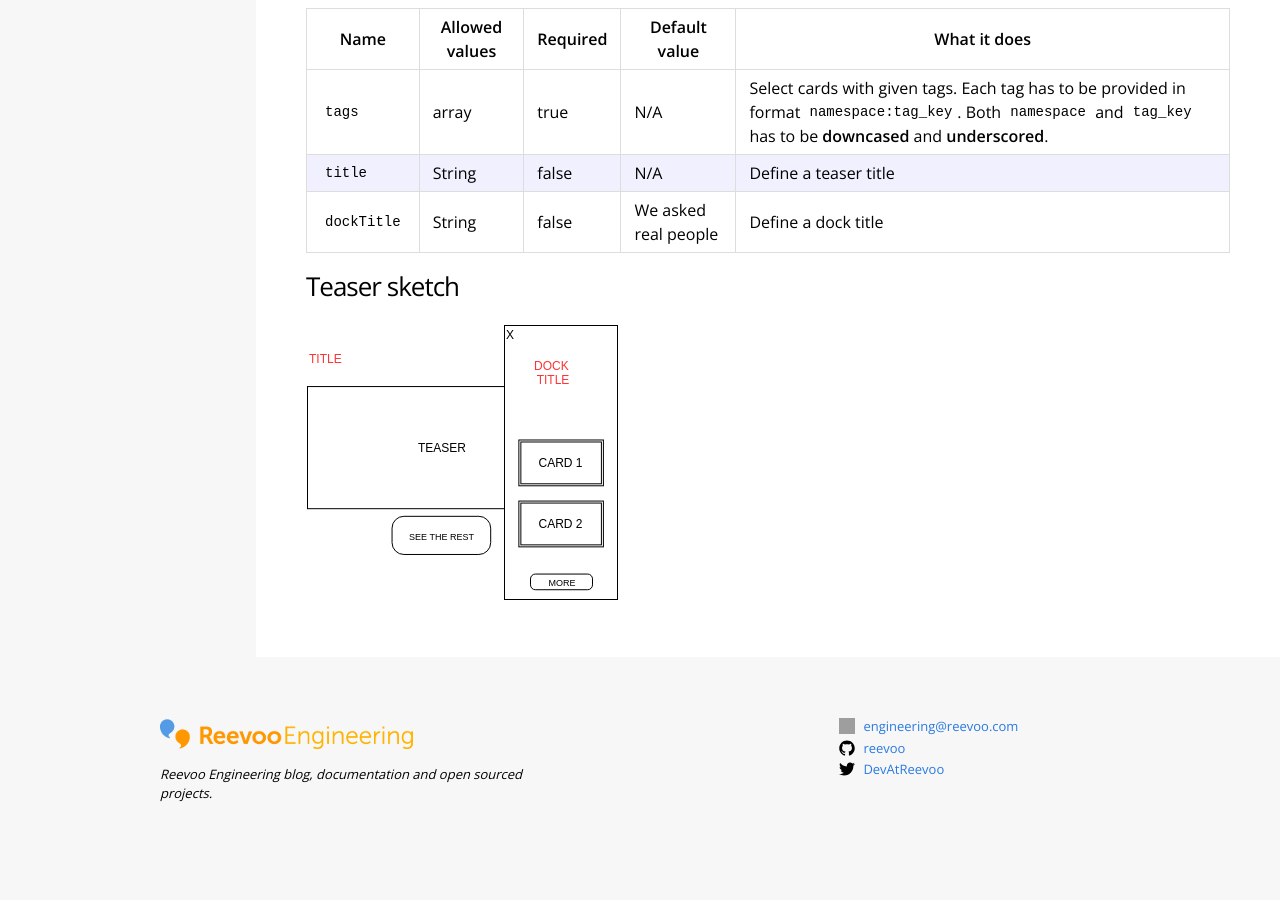
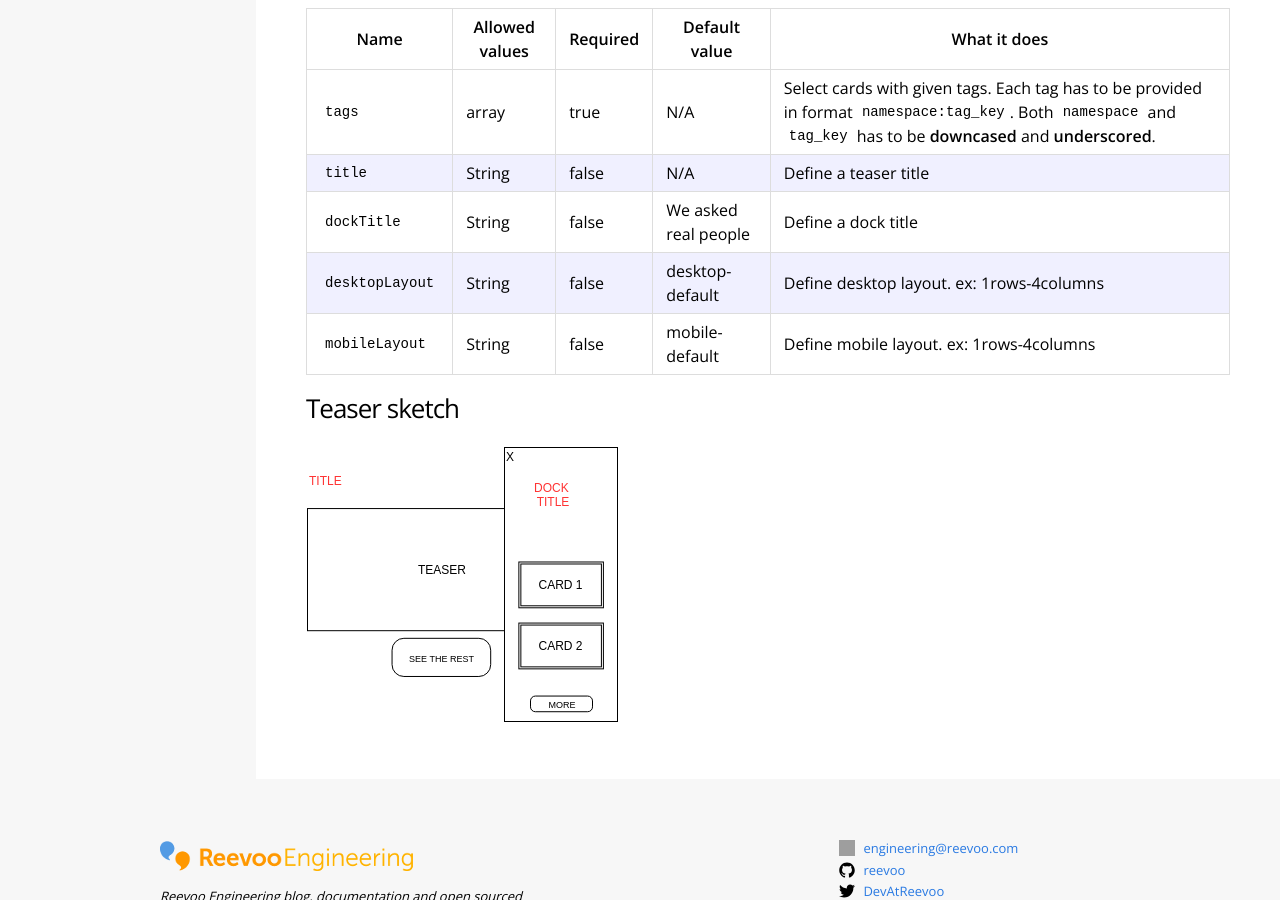
Before and after one commit to reevoo/reevoo.github.io, a Jekyll site: the page built from docs/experiences/experiences-getting-started.markdown, in a window 1280 px wide and 900 px high, scrolled down 3032 px. Built offline with Jekyll 4.4.1, drawn with Linux system fonts in a browser that asks for light colours; before the commit the page ends 3876 px from its top, so only the background shows below that; grey boxes are pictures that could not be loaded.

Commit message:
Explain dynamic teaser layout parameters

```diff
--- a/docs/experiences/experiences-getting-started.markdown
+++ b/docs/experiences/experiences-getting-started.markdown
@@ -128,6 +128,8 @@ This is a list of the available properties for the Teaser:
 | `tags` | array | true | N/A | Select cards with given tags. Each tag has to be provided in format `namespace:tag_key`. Both `namespace` and `tag_key` has to be **downcased** and **underscored**. |
 | `title` | String | false | N/A | Define a teaser title |
 | `dockTitle` | String | false | We asked real people | Define a dock title |
+| `desktopLayout` | String | false | desktop-default | Define desktop layout. ex: 1rows-4columns |
+| `mobileLayout` | String | false | mobile-default | Define mobile layout. ex: 1rows-4columns |
 
 ### Teaser sketch
 
```
